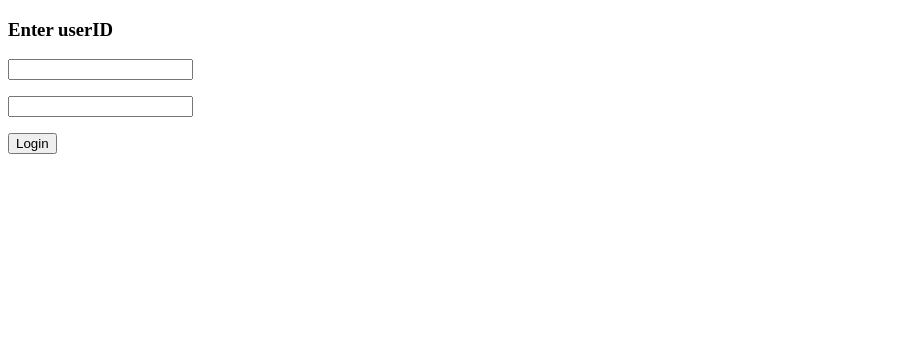
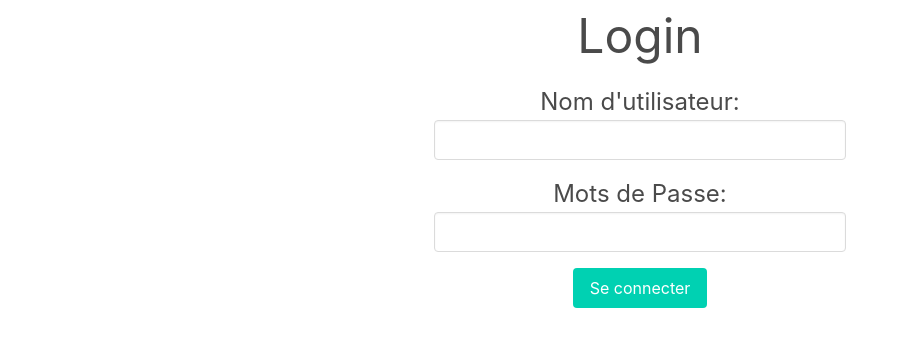
Before and after one commit to Matyu9/CVL-COMMANDE-FLEUR, a Flask app: page /login in a window 1280 px wide. Shown: the top 347 px of the page, without its empty margins (0-901 px from the left). Run offline with Flask 2, Linux system fonts and the light colour scheme; parts of the project's set-up code (start-up, migrations or seed data) failed here and were passed over.

Commit message:
10e commit: OMG LA FIN DU PROJET?????

```diff
--- a/templates/home-no-login.html
+++ b/templates/home-no-login.html
@@ -16,7 +16,7 @@
             </label>
             <h3 class="is-size-4">Prénom du destinataire:</h3>
             <label>
-                <input class="input is" style="margin-bottom: 1em"  type = 'text' name = 'pd' required/>
+                <input class="input" style="margin-bottom: 1em"  type = 'text' name = 'pd' required/>
             </label>
             <h3 class="is-size-4">Classe du destinataire:</h3>
             <label>
--- a/templates/login.html
+++ b/templates/login.html
@@ -2,24 +2,25 @@
 <html lang="fr">
 <head>
     <meta charset="UTF-8">
-        <link rel="shortcut icon" href="{{ url_for('static', filename='favicon.ico') }}">
-
+    <link rel="stylesheet" href="https://cdn.jsdelivr.net/npm/bulma@0.9.4/css/bulma.min.css">
+    <meta name="viewport" content="width=device-width, initial-scale=1">
     <title>Cantina - Login</title>
 </head>
-   <body>
+<body class="has-text-centered">
+    <h1 class="is-size-1">Login</h1><br>
+    <div class="columns is-vcentered is-centered" >
+    <form action = "{{ url_for('login') }}" method = "POST">
+        <h3 class="is-size-4">Nom d'utilisateur:</h3>
+        <label>
+            <input style="margin-bottom: 1em" class="input" type = 'text' name = 'nm' required/>
+        </label>
+        <h3 class="is-size-4">Mots de Passe:</h3>
+        <label>
+            <input style="margin-bottom: 1em" class="input" type = 'password' name = 'passwd' required/>
+        </label>
 
-      <form action = "{{ url_for('login') }}" method = "POST">
-         <p><h3>Enter userID</h3>
-          <p><label>
-              <input type = 'text' name = 'nm'/>
-          </label></p>
-         <p><label>
-             <input type = 'password' name = 'passwd'/>
-         </label></p>
-         <p><label>
-             <input class="is-danger" type = 'submit' value = 'Login'/>
-         </label></p>
+        <button class="button is-primary" type="submit" >Se connecter</button>
     </form>
-
+    </div>
 </body>
 </html>
```
Lines whose indentation alone changed are shown as unchanged.
